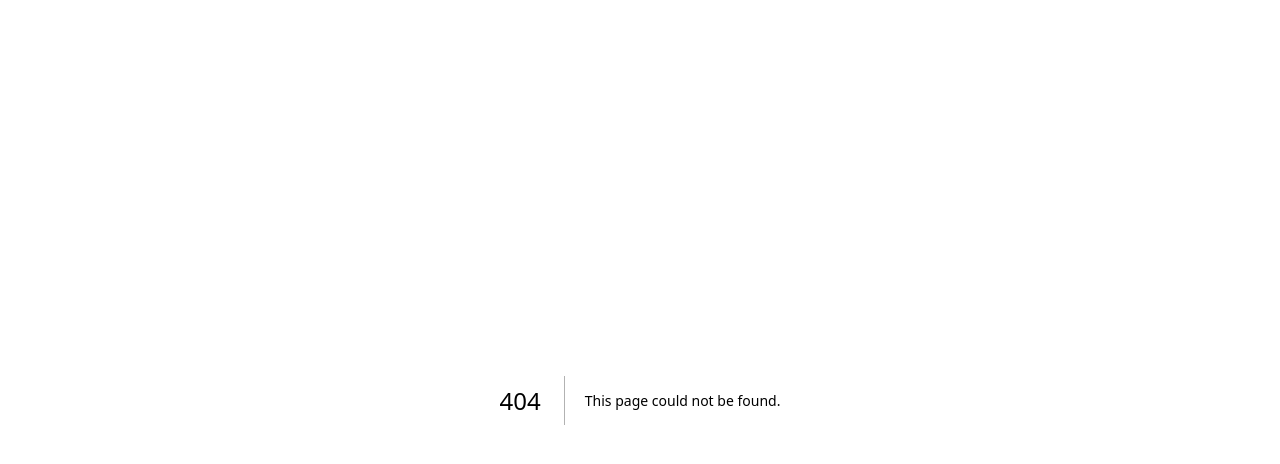
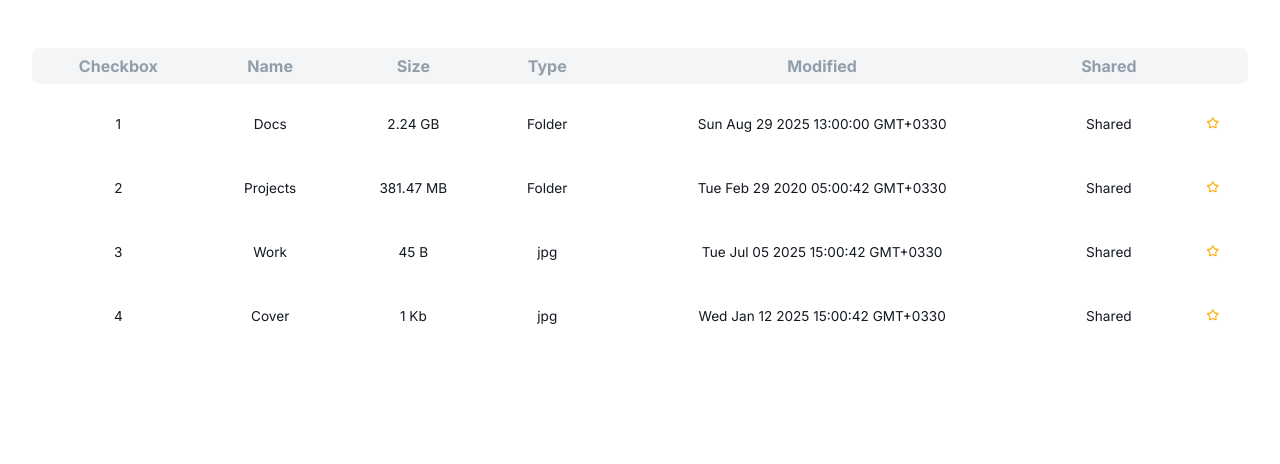
Before and after one commit to CodectiveOrg/pipelyze, a Next.js app: page /test in a window 1280 px wide. Before the commit this address had no page. Shown: the top 464 px of the page. Built offline with nearby package versions, Linux system fonts and the light colour scheme.

Commit message:
[FIX] lint error

```diff
--- /dev/null
+++ b/src/app/test/page.tsx
@@ -0,0 +1,11 @@
+import { ReactNode } from "react";
+
+import FileManagerComponent from "@/components/file-manager/file-manager.component";
+
+export default function Page(): ReactNode {
+  return (
+    <div>
+      <FileManagerComponent />
+    </div>
+  );
+}
--- /dev/null
+++ b/src/components/file-manager/components/favorite/favorite.icon.tsx
@@ -0,0 +1,23 @@
+import type { ReactNode, SVGProps } from "react";
+
+import styles from "./favorite.module.css";
+
+type Props = SVGProps<SVGSVGElement>;
+
+export function FavoriteIcon({ ...otherProps }: Props): ReactNode {
+  return (
+    <svg
+      className={styles.favorite}
+      xmlns="http://www.w3.org/2000/svg"
+      width="1em"
+      height="1em"
+      viewBox="0 0 24 24"
+      {...otherProps}
+    >
+      <g fill="none" fillRule="evenodd">
+        <path d="m12.593 23.258l-.011.002l-.071.035l-.02.004l-.014-.004l-.071-.035q-.016-.005-.024.005l-.004.01l-.017.428l.005.02l.01.013l.104.074l.015.004l.012-.004l.104-.074l.012-.016l.004-.017l-.017-.427q-.004-.016-.017-.018m.265-.113l-.013.002l-.185.093l-.01.01l-.003.011l.018.43l.005.012l.008.007l.201.093q.019.005.029-.008l.004-.014l-.034-.614q-.005-.018-.02-.022m-.715.002a.02.02 0 0 0-.027.006l-.006.014l-.034.614q.001.018.017.024l.015-.002l.201-.093l.01-.008l.004-.011l.017-.43l-.003-.012l-.01-.01z" />
+        <path d="M10.92 2.868a1.25 1.25 0 0 1 2.16 0l2.795 4.798l5.428 1.176a1.25 1.25 0 0 1 .667 2.054l-3.7 4.141l.56 5.525a1.25 1.25 0 0 1-1.748 1.27L12 19.592l-5.082 2.24a1.25 1.25 0 0 1-1.748-1.27l.56-5.525l-3.7-4.14a1.25 1.25 0 0 1 .667-2.055l5.428-1.176zM12 4.987L9.687 8.959a1.25 1.25 0 0 1-.816.592l-4.492.973l3.062 3.427c.234.262.347.61.312.959l-.463 4.573l4.206-1.854a1.25 1.25 0 0 1 1.008 0l4.206 1.854l-.463-4.573a1.25 1.25 0 0 1 .311-.959l3.063-3.427l-4.492-.973a1.25 1.25 0 0 1-.816-.592z" />
+      </g>
+    </svg>
+  );
+}
--- /dev/null
+++ b/src/components/file-manager/components/favorite/favorite.module.css
@@ -0,0 +1,5 @@
+.favorite {
+  path {
+    fill: var(--palette-warning-main);
+  }
+}
--- /dev/null
+++ b/src/components/file-manager/data.json
@@ -0,0 +1,41 @@
+[
+  {
+    "id": 1,
+    "name": "Docs",
+    "size": "2.24 GB",
+    "type": "Folder",
+    "modified": "Sun Aug 29 2025 13:00:00 GMT+0330",
+    "shared": [
+      { "username": "bijanprogrammer", "id": 1001, "picture": "" },
+      { "username": "zahrazare", "id": 2002, "picture": "" }
+    ]
+  },
+  {
+    "id": 2,
+    "name": "Projects",
+    "size": "381.47 MB",
+    "type": "Folder",
+    "modified": "Tue Feb 29 2020 05:00:42 GMT+0330",
+    "shared": [{ "username": "rezamazaheri", "id": 3003, "picture": "" }]
+  },
+  {
+    "id": 3,
+    "name": "Work",
+    "size": "45 B",
+    "type": "jpg",
+    "modified": "Tue Jul 05 2025 15:00:42 GMT+0330",
+    "shared": []
+  },
+  {
+    "id": 4,
+    "name": "Cover",
+    "size": "1 Kb",
+    "type": "jpg",
+    "modified": "Wed Jan 12 2025 15:00:42 GMT+0330",
+    "shared": [
+      { "username": "bijanprogrammer", "id": 1001, "picture": "" },
+      { "username": "zahrazare", "id": 2002, "picture": "" },
+      { "username": "rezamazaheri", "id": 3003, "picture": "" }
+    ]
+  }
+]
--- /dev/null
+++ b/src/components/file-manager/file-manager.component.tsx
@@ -0,0 +1,62 @@
+import { ReactNode } from "react";
+
+import TableComponent from "../table/table.component";
+import { FavoriteIcon } from "./components/favorite/favorite.icon";
+import data from "./data.json";
+
+import styles from "./file-manager.module.css";
+
+export default function FileManagerComponent(): ReactNode {
+  return (
+    <div className={styles["file-manager"]}>
+      <TableComponent>
+        <TableComponent.Header>
+          <th>Checkbox</th>
+          <th>Name</th>
+          <th>Size</th>
+          <th>Type</th>
+          <th>Modified</th>
+          <th>Shared</th>
+          <th></th>
+        </TableComponent.Header>
+
+        <TableComponent.Body>
+          {data.map((item, index) => (
+            <RowFile key={item.id} rowData={item} index={index} />
+          ))}
+        </TableComponent.Body>
+      </TableComponent>
+    </div>
+  );
+}
+
+type RowFileProps = {
+  id: number;
+  name: string;
+  size: string;
+  type: string;
+  modified: string;
+  shared: object[];
+};
+
+function RowFile({
+  rowData,
+}: {
+  rowData: RowFileProps;
+  index: number;
+}): ReactNode {
+  const { id, name, size, type, modified } = rowData;
+  return (
+    <TableComponent.Row>
+      <td>{id}</td>
+      <td>{name}</td>
+      <td>{size}</td>
+      <td>{type}</td>
+      <td>{modified}</td>
+      <td>Shared</td>
+      <td className={styles.actions}>
+        <FavoriteIcon />
+      </td>
+    </TableComponent.Row>
+  );
+}
--- /dev/null
+++ b/src/components/file-manager/file-manager.module.css
@@ -0,0 +1,9 @@
+.file-manager {
+  padding: 2rem;
+
+  .actions {
+    display: flex;
+    align-items: center;
+    justify-content: space-around;
+  }
+}
--- /dev/null
+++ b/src/components/table/table.component.tsx
@@ -0,0 +1,27 @@
+import { ReactNode } from "react";
+
+import styles from "./table.module.css";
+
+export default function TableComponent({ children }: { children: ReactNode }) {
+  return <table className={styles.table}>{children}</table>;
+}
+
+function TableHeader({ children }: { children: ReactNode }) {
+  return (
+    <thead>
+      <tr>{children}</tr>
+    </thead>
+  );
+}
+
+function TableBody({ children }: { children: ReactNode }) {
+  return <tbody className={styles["table-row"]}>{children}</tbody>;
+}
+
+function TableRow({ children }: { children: ReactNode }) {
+  return <tr>{children}</tr>;
+}
+
+TableComponent.Header = TableHeader;
+TableComponent.Body = TableBody;
+TableComponent.Row = TableRow;
--- /dev/null
+++ b/src/components/table/table.module.css
@@ -0,0 +1,59 @@
+.table {
+  inline-size: 100%;
+
+  border-spacing: 0 1rem;
+
+  thead {
+    tr {
+      background-color: var(--palette-grey-200);
+      color: var(--palette-grey-500);
+
+      th {
+        padding-block: 0.5rem;
+        padding-inline: 1rem;
+
+        font-size: 1rem;
+
+        &:first-child {
+          border-bottom-left-radius: 0.5rem;
+          border-top-left-radius: 0.5rem;
+        }
+
+        &:last-child {
+          border-top-right-radius: 0.5rem;
+          border-bottom-right-radius: 0.5rem;
+        }
+      }
+    }
+  }
+
+  tbody {
+    tr {
+      /* border-radius: 0.5rem; */
+
+      /* border: 4px solid blue; */
+
+      color: var(--palette-grey-900);
+
+      &:hover {
+        box-shadow: 0 10px 3px var(--palette-grey-200);
+      }
+
+      td {
+        padding: 1rem;
+
+        font-size: 0.85rem;
+
+        text-align: center;
+      }
+    }
+
+    .table-row {
+      .actions {
+        display: flex;
+        align-items: center;
+        justify-content: space-around;
+      }
+    }
+  }
+}
```
Also changed, not shown: 1 other file (tests, documents, lock files or other folders).
